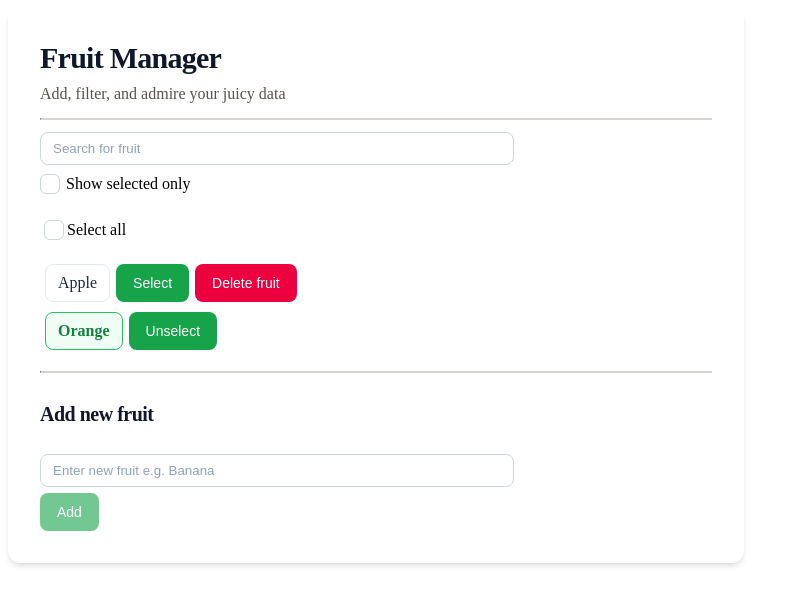
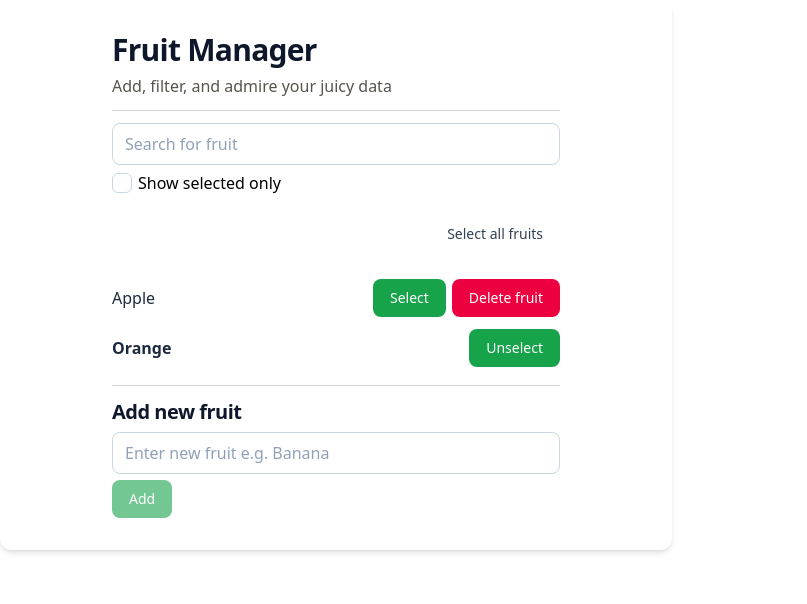
Before and after one commit to stiklere/react-playground, a React (Vite) app: page / in a window 1280 px wide. Shown: the top 604 px of the page, without its empty margins (0-807 px from the left). Built offline with nearby package versions, Linux system fonts and the light colour scheme.

Commit message:
refactor: fruit list, according UI changes to the app (#2)
* refactor: fruit list

* refactor: fruit list UI, add according changes to rest of app

```diff
--- a/src/features/fruits/FruitForm.tsx
+++ b/src/features/fruits/FruitForm.tsx
@@ -15,21 +15,19 @@ export function FruitForm({ onFormSubmit }: FruitFormProps) {
   };
 
   return (
-    <form
-      onSubmit={(event) => {
-        handleSubmit(event);
-      }}
-    >
-      <h4 className="heading-4">Add new fruit</h4>
-      <div className="w-full max-w-xs space-y-1.5 sm:max-w-sm md:max-w-md">
+    <form onSubmit={handleSubmit}>
+      <div className="space-y-1.5">
+        <h4 className="heading-4">Add new fruit</h4>
+
         <input
-          className="input"
+          className="input w-full"
           id="newFruit"
           name="newFruit"
           value={newFruitName}
-          onChange={(event) => setNewFruitName(event.target.value)}
+          onChange={(e) => setNewFruitName(e.target.value)}
           placeholder="Enter new fruit e.g. Banana"
         />
+
         <button
           type="submit"
           disabled={!newFruitName.trim()}
--- a/src/features/fruits/FruitItem.tsx
+++ b/src/features/fruits/FruitItem.tsx
@@ -8,32 +8,24 @@ type FruitItemProps = {
 
 export function FruitItem({ fruit, onSelect, onDelete }: FruitItemProps) {
   return (
-    <>
-      <div className="item-baseline flex space-x-1.5">
-        <span
-          className={`fruit-item ${fruit.isSelected && "fruit-item-selected"}`}
-        >
+    <div className="flex w-full items-center justify-between">
+      <div className="fruit-item px-0 py-0">
+        <span className={fruit.isSelected ? "fruit-item-selected" : ""}>
           {fruit.name}
         </span>
+      </div>
 
       <div className="space-x-1.5">
-          <button
-            className="btn btn-primary"
-            onClick={() => onSelect(fruit.id)}
-          >
+        <button className="btn btn-primary" onClick={() => onSelect(fruit.id)}>
           {fruit.isSelected ? "Unselect" : "Select"}
         </button>
 
         {!fruit.isSelected && (
-            <button
-              className="btn btn-danger"
-              onClick={() => onDelete(fruit.id)}
-            >
+          <button className="btn btn-danger" onClick={() => onDelete(fruit.id)}>
             Delete fruit
           </button>
         )}
       </div>
     </div>
-    </>
   );
 }
--- a/src/features/fruits/FruitList.tsx
+++ b/src/features/fruits/FruitList.tsx
@@ -1,74 +1,86 @@
-import { useState } from "react";
+import { useMemo, useCallback, useState } from "react";
 import type { Fruit } from "./Fruit.type";
 import { FruitItem } from "./FruitItem";
 import { FruitForm } from "./FruitForm";
 import { AppHeader } from "../../components/AppHeader";
 
+const INITIAL_FRUITS: Fruit[] = [
+  { id: "1", name: "Apple", isSelected: false },
+  { id: "2", name: "Orange", isSelected: true },
+];
+
 export function FruitList() {
-  const initialFruits: Fruit[] = [
-    { id: "1", name: "Apple", isSelected: false },
-    { id: "2", name: "Orange", isSelected: true },
-  ];
-
-  const [fruits, setFruits] = useState<Fruit[]>(initialFruits);
+  const [fruits, setFruits] = useState<Fruit[]>(INITIAL_FRUITS);
   const [searchKey, setSearchKey] = useState("");
   const [showSelectedOnly, setShowSelectedOnly] = useState(false);
 
-  const toggleSelection = (id: string) => {
+  const normalizedKey = searchKey.trim().toLowerCase();
+  const matches = useCallback(
+    (fruit: Fruit) => fruit.name.toLowerCase().includes(normalizedKey),
+    [normalizedKey],
+  );
+
+  const visibleFruits = useMemo(
+    () =>
+      fruits.filter(
+        (fruit) => matches(fruit) && (!showSelectedOnly || fruit.isSelected),
+      ),
+    [fruits, matches, showSelectedOnly],
+  );
+
+  const allVisibleSelected = useMemo(
+    () => visibleFruits.length > 0 && visibleFruits.every((f) => f.isSelected),
+    [visibleFruits],
+  );
+
+  const toggleSelection = useCallback((id: string) => {
     setFruits((prev) =>
       prev.map((fruit) =>
         fruit.id === id ? { ...fruit, isSelected: !fruit.isSelected } : fruit,
       ),
     );
-  };
+  }, []);
 
-  const addNewFruit = (name: string) => {
+  const addNewFruit = useCallback((name: string) => {
     const title = name.trim();
-
     if (!title) {
       return;
     }
-
     setFruits((prev) => [
       ...prev,
       { id: crypto.randomUUID(), name: title, isSelected: true },
     ]);
-  };
+  }, []);
 
-  const deleteFruit = (id: string) => {
+  const deleteFruit = useCallback((id: string) => {
     setFruits((prev) => prev.filter((fruit) => fruit.id !== id));
-  };
+  }, []);
 
-  const isVisible = (fruit: Fruit, key: string) =>
-    fruit.name.toLowerCase().includes(key.toLowerCase());
-
-  const visibleFruits = fruits.filter(
-    (fruit) =>
-      isVisible(fruit, searchKey) && (!showSelectedOnly || fruit.isSelected),
+  const setAllVisible = useCallback(
+    (checked: boolean) => {
+      setFruits((prev) =>
+        prev.map((fruit) =>
+          matches(fruit) && (!showSelectedOnly || fruit.isSelected || checked)
+            ? { ...fruit, isSelected: checked }
+            : fruit,
+        ),
+      );
+    },
+    [matches, showSelectedOnly],
   );
 
-  const allVisibleSelected =
-    visibleFruits.length > 0 && visibleFruits.every((f) => f.isSelected);
-
-  const toggleSelectAll = (checked: boolean) => {
-    setFruits((prev) =>
-      prev.map((f) =>
-        isVisible(f, searchKey) &&
-        (!showSelectedOnly || f.isSelected || checked)
-          ? { ...f, isSelected: checked }
-          : f,
-      ),
-    );
-  };
+  const handleToggleAll = useCallback(() => {
+    setAllVisible(!allVisibleSelected);
+  }, [allVisibleSelected, setAllVisible]);
 
   return (
     <>
       <div className="space-y-5">
-        <div>
+        <div className="content">
           <AppHeader />
 
           <div className="space-y-1.5">
-            <div className="w-full max-w-xs sm:max-w-sm md:max-w-md">
+            <div>
               <input
                 className="input w-full"
                 id="searchField"
@@ -79,49 +91,54 @@ export function FruitList() {
               />
             </div>
 
-            <div className="flex items-center space-x-1.5">
+            <div className="flex items-center gap-1.5">
               <input
                 className="checkbox"
                 type="checkbox"
                 id="selectedOnly"
                 name="selectedOnly"
-                onChange={(event) => setShowSelectedOnly(event.target.checked)}
-              ></input>
+                checked={showSelectedOnly}
+                onChange={(e) => setShowSelectedOnly(e.target.checked)}
+              />
               <label htmlFor="selectedOnly">Show selected only</label>
             </div>
           </div>
         </div>
-        <div>
-          <div className="flex items-center">
-            <input
-              className="checkbox"
-              type="checkbox"
-              id="selectAll"
-              name="selectAll"
-              checked={allVisibleSelected}
-              onChange={(event) => toggleSelectAll(event.target.checked)}
-            ></input>
 
-            <label htmlFor="selectAll">Select all</label>
+        <div className="content">
+          <div className="flex justify-end">
+            <button
+              type="button"
+              className="btn btn-ghost"
+              onClick={handleToggleAll}
+            >
+              {allVisibleSelected ? "Deselect all fruits" : "Select all fruits"}
+            </button>
           </div>
+        </div>
 
-          <ul className="px-0">
+        <div className="content">
+          <ul className="m-0 list-none p-0">
             {visibleFruits.map((fruit) => (
-              <li key={fruit.id} className="flex px-[5px] py-[5px]">
+              <li key={fruit.id} className="flex py-1.5">
                 <FruitItem
-                  key={fruit.id}
                   fruit={fruit}
                   onSelect={toggleSelection}
                   onDelete={deleteFruit}
-                ></FruitItem>
+                />
               </li>
             ))}
           </ul>
         </div>
       </div>
 
-      <hr className="divider" />
-      <FruitForm onFormSubmit={addNewFruit}></FruitForm>
+      <div className="content">
+        <hr className="divider" />
+      </div>
+
+      <div className="content">
+        <FruitForm onFormSubmit={addNewFruit} />
+      </div>
     </>
   );
 }
--- a/src/index.css
+++ b/src/index.css
@@ -1,5 +1,4 @@
-@import "tailwindcss/theme";
-@import "tailwindcss/utilities";
+@import "tailwindcss";
 
 @reference "tailwindcss";
 
@@ -14,6 +13,10 @@
 }
 
 @layer components {
+  .content {
+    @apply mx-auto w-full max-w-md;
+  }
+
   .heading-1 {
     @apply text-3xl font-bold tracking-tight text-slate-900;
   }
@@ -33,12 +36,15 @@
   .btn {
     @apply inline-flex items-center justify-center rounded-lg border border-transparent px-4 py-2 text-sm font-medium transition outline-none focus:outline-none disabled:opacity-60;
   }
+
   .btn-primary {
     @apply bg-brand-600 hover:bg-brand-700 focus:disabled:bg-brand-400 disabled:hover:bg-brand-400 text-white;
   }
+
   .btn-danger {
     @apply bg-rose-600 text-white hover:bg-rose-700 focus:ring-rose-500;
   }
+
   .btn-ghost {
     @apply bg-transparent text-slate-700 hover:bg-slate-100 focus:ring-slate-400;
   }
@@ -52,9 +58,10 @@
   }
 
   .fruit-item {
-    @apply flex items-center justify-between rounded-lg border border-slate-200 px-3 py-2 text-slate-800 hover:bg-slate-50;
+    @apply px-3 py-2 text-slate-800 hover:bg-slate-50;
   }
+
   .fruit-item-selected {
-    @apply bg-brand-50 border-brand-500 text-brand-700 font-semibold;
+    @apply font-semibold;
   }
 }
```
Lines whose indentation alone changed are shown as unchanged.
